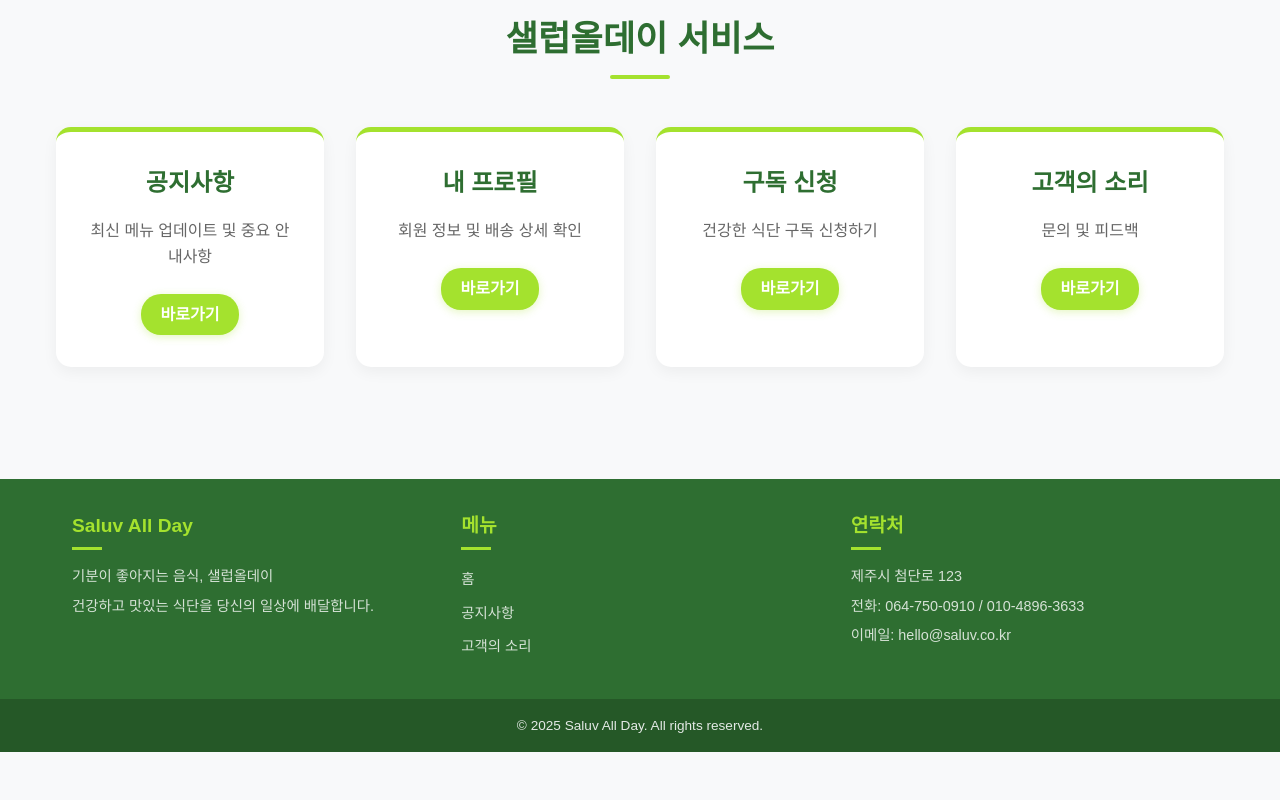
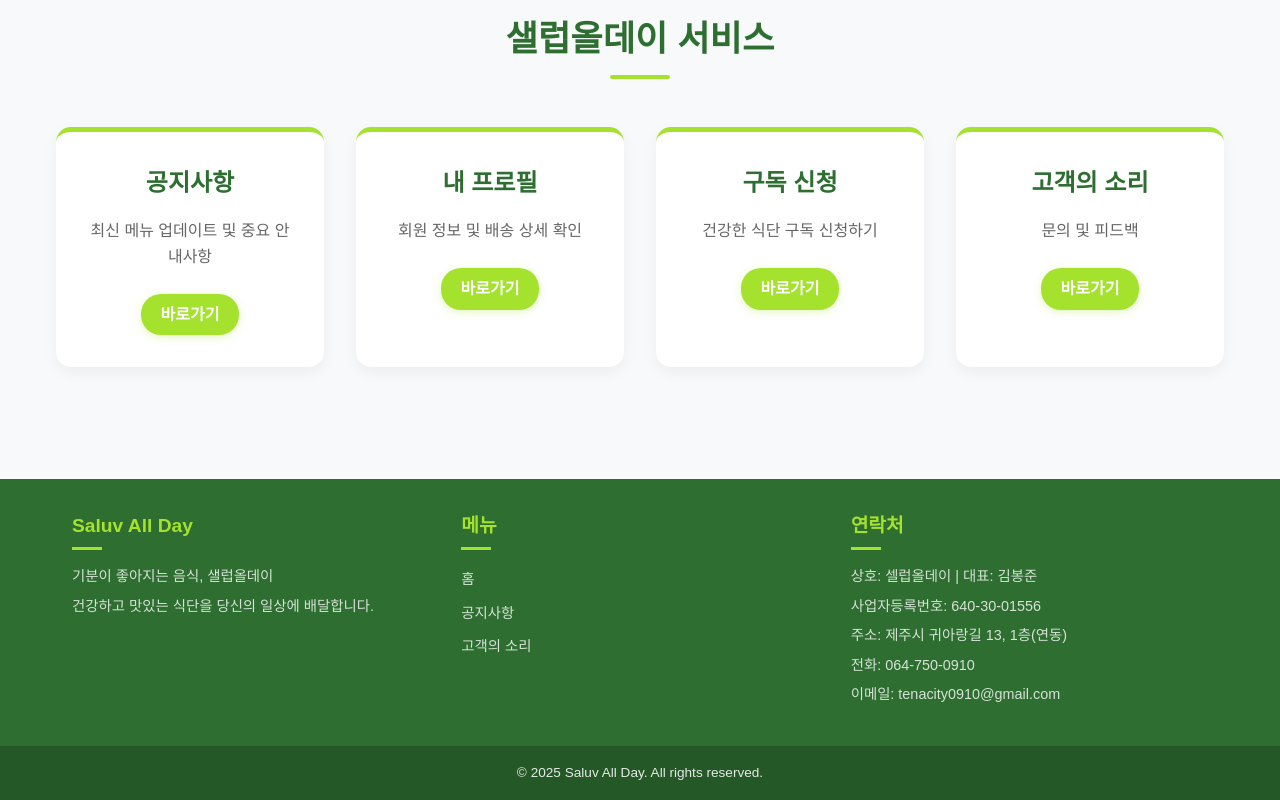
Before and after one commit to YeoJune/SubscriptionManagementWeb, a React app: page / in a window 1280 px wide. Shown: the part 587-1387 px from the top of the page. Before the commit the page ends 1339 px from the top, so only its background shows below. Built offline with nearby package versions, Linux system fonts and the light colour scheme; no server answers; the HTML template or start-up script is replaced by a standard one.

Commit message:
footer data

```diff
--- a/src/components/footer.css
+++ b/src/components/footer.css
@@ -81,6 +81,7 @@
 .footer-bottom p {
   margin: 0;
   opacity: 0.9;
+  line-height: 1.6;
 }
 
 /* Responsive adjustments */
--- a/src/components/footer.tsx
+++ b/src/components/footer.tsx
@@ -35,9 +35,11 @@ const Footer: React.FC = () => {
         {/* Contact Information */}
         <div className="footer-section">
           <h4>연락처</h4>
-          <p>제주시 첨단로 123</p>
-          <p>전화: 064-750-0910 / 010-4896-3633</p>
-          <p>이메일: hello@saluv.co.kr</p>
+          <p>상호: 셀럽올데이 | 대표: 김봉준</p>
+          <p>사업자등록번호: 640-30-01556</p>
+          <p>주소: 제주시 귀아랑길 13, 1층(연동)</p>
+          <p>전화: 064-750-0910</p>
+          <p>이메일: tenacity0910@gmail.com</p>
         </div>
       </div>
 
```
